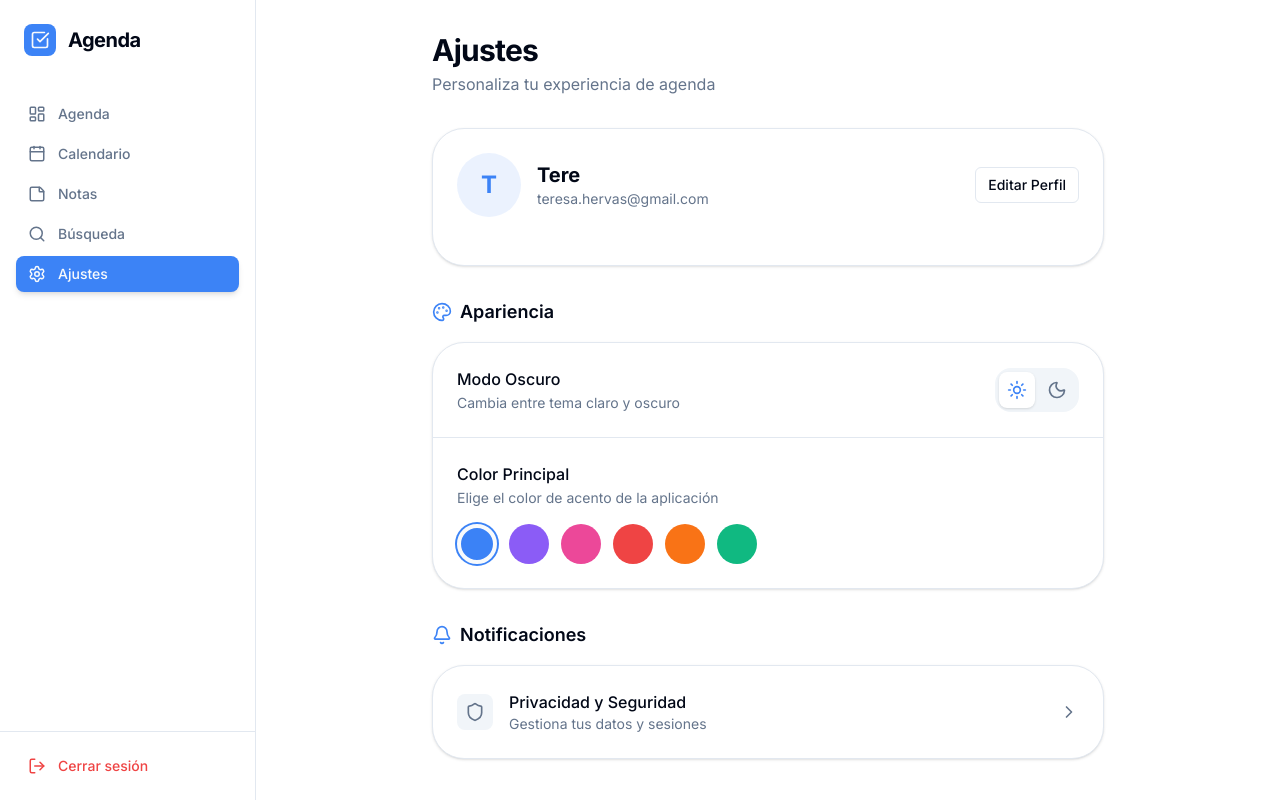
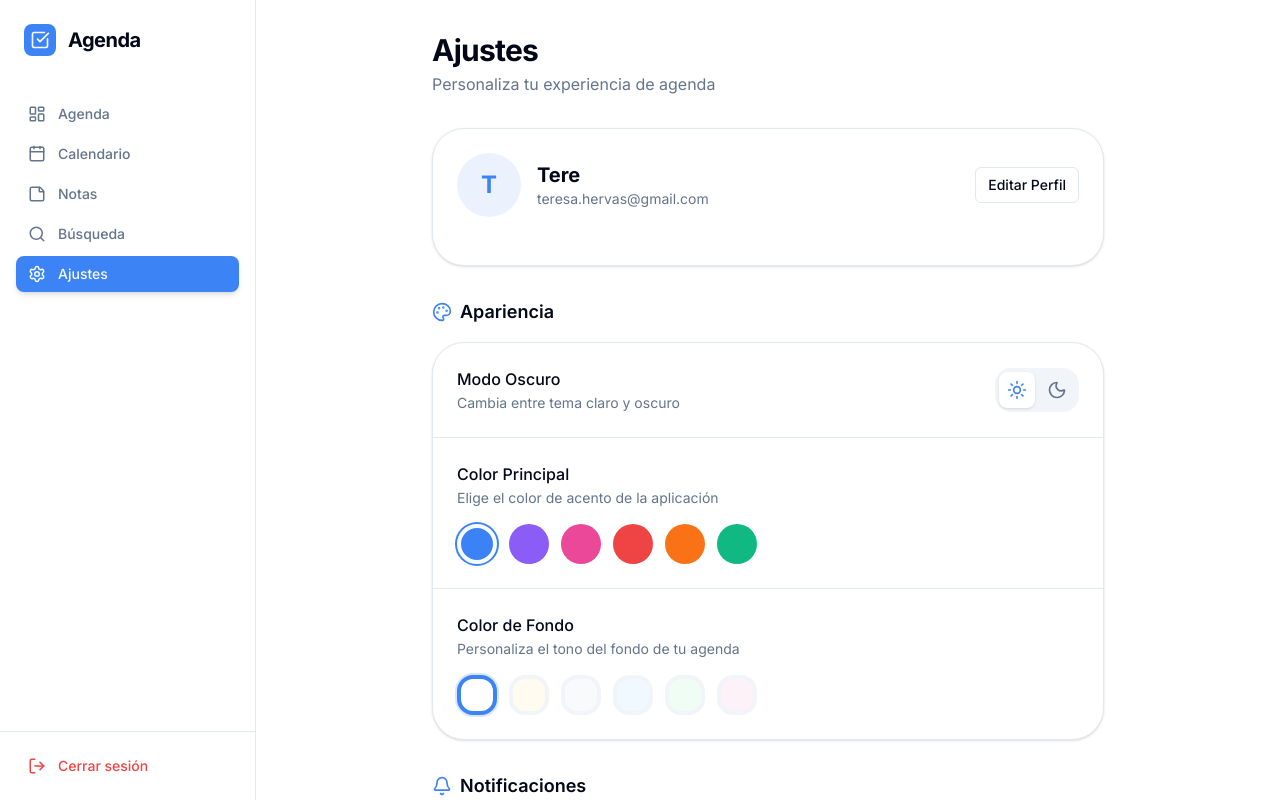
Before and after one commit to teresahervas/agendapersonal, a Next.js app: page /settings in a window 1280 px wide. Shown: the top 802 px of the page. Built offline with nearby package versions, Linux system fonts and the light colour scheme; no server answers.

Commit message:
Feat: added logout, optional task time, and custom background colors

```diff
--- a/src/app/globals.css
+++ b/src/app/globals.css
@@ -77,7 +77,8 @@
     @apply border-border;
   }
   body {
-    @apply bg-background text-foreground;
+    background-color: var(--bg-custom, hsl(var(--background)));
+    @apply text-foreground;
     font-feature-settings: "rlig" 1, "calt" 1;
   }
 }
--- a/src/app/settings/page.tsx
+++ b/src/app/settings/page.tsx
@@ -15,8 +15,17 @@ const colors = [
   { name: 'Esmeralda', value: '#10b981' },
 ]
 
+const bgColors = [
+  { name: 'Blanco', value: '#ffffff' },
+  { name: 'Crema', value: '#fffbf0' },
+  { name: 'Gris', value: '#f8fafc' },
+  { name: 'Azul Pálido', value: '#f0f9ff' },
+  { name: 'Verde Pálido', value: '#f0fdf4' },
+  { name: 'Rosa Pálido', value: '#fdf2f8' },
+]
+
 export default function SettingsPage() {
-  const { theme, setTheme, primaryColor, setPrimaryColor } = useAppStore()
+  const { theme, setTheme, primaryColor, setPrimaryColor, bgColor, setBgColor } = useAppStore()
   const supabase = createClient()
 
   const updateProfile = async (updates: any) => {
@@ -37,6 +46,11 @@ export default function SettingsPage() {
   const handleSetColor = (color: string) => {
     setPrimaryColor(color)
     updateProfile({ primary_color: color })
+  }
+
+  const handleSetBgColor = (color: string) => {
+    setBgColor(color)
+    updateProfile({ bg_color: color })
   }
 
   return (
@@ -117,6 +131,28 @@ export default function SettingsPage() {
               ))}
             </div>
           </div>
+
+          {/* Background Color */}
+          <div className="p-6">
+            <div className="space-y-0.5 mb-4">
+              <p className="font-medium">Color de Fondo</p>
+              <p className="text-sm text-muted-foreground">Personaliza el tono del fondo de tu agenda</p>
+            </div>
+            <div className="flex flex-wrap gap-3">
+              {bgColors.map((color) => (
+                <button
+                  key={color.value}
+                  onClick={() => handleSetBgColor(color.value)}
+                  className={cn(
+                    "w-10 h-10 rounded-xl border-4 transition-all hover:scale-110",
+                    bgColor === color.value ? "border-primary ring-2 ring-primary/20" : "border-muted"
+                  )}
+                  style={{ backgroundColor: color.value }}
+                  title={color.name}
+                />
+              ))}
+            </div>
+          </div>
         </div>
       </section>
 
--- a/src/components/Sidebar.tsx
+++ b/src/components/Sidebar.tsx
@@ -13,6 +13,8 @@ import {
   LogOut
 } from 'lucide-react'
 import { cn } from './ui/Button'
+import { createClient } from '@/utils/supabase/client'
+import { useRouter } from 'next/navigation'
 
 const navItems = [
   { name: 'Agenda', href: '/', icon: LayoutDashboard },
@@ -24,6 +26,14 @@ const navItems = [
 
 export function Sidebar() {
   const pathname = usePathname()
+  const router = useRouter()
+  const supabase = createClient()
+
+  const handleLogout = async () => {
+    await supabase.auth.signOut()
+    router.push('/login')
+    router.refresh()
+  }
 
   return (
     <aside className="w-64 h-screen border-r bg-card flex flex-col fixed left-0 top-0 transition-all duration-300">
@@ -58,7 +68,7 @@ export function Sidebar() {
       <div className="p-4 border-t">
         <button
           className="flex items-center gap-3 px-3 py-2 w-full rounded-lg text-sm font-medium text-destructive hover:bg-destructive/10 transition-all"
-          onClick={() => {/* TODO: Sign out */}}
+          onClick={handleLogout}
         >
           <LogOut size={18} />
           Cerrar sesión
--- a/src/components/TaskModal.tsx
+++ b/src/components/TaskModal.tsx
@@ -18,11 +18,14 @@ export function TaskModal({ isOpen, onClose, onSave }: TaskModalProps) {
   const [description, setDescription] = useState('')
   const [date, setDate] = useState(new Date().toISOString().split('T')[0])
   const [time, setTime] = useState('12:00')
+  const [includeTime, setIncludeTime] = useState(false)
   const [attachmentUrl, setAttachmentUrl] = useState<string | undefined>()
 
   const handleSave = () => {
     if (!title) return
-    const due_date = date ? new Date(`${date}T${time}`).toISOString() : null
+    const due_date = date
+      ? (includeTime ? new Date(`${date}T${time}`).toISOString() : new Date(`${date}T00:00:00`).toISOString())
+      : null
     onSave({ title, due_date, description, attachment_url: attachmentUrl })
     setTitle('')
     setDescription('')
@@ -73,6 +76,7 @@ export function TaskModal({ isOpen, onClose, onSave }: TaskModalProps) {
                 </div>
 
                 {/* Date & Time */}
+                <div className="space-y-4">
                   <div className="grid grid-cols-2 gap-4">
                     <div className="space-y-2">
                       <label className="text-xs font-bold uppercase tracking-wider text-muted-foreground flex items-center gap-2">
@@ -85,16 +89,31 @@ export function TaskModal({ isOpen, onClose, onSave }: TaskModalProps) {
                         onChange={(e) => setDate(e.target.value)}
                       />
                     </div>
-                  <div className="space-y-2">
+                    <div className={cn("space-y-2 transition-opacity", !includeTime && "opacity-50")}>
                       <label className="text-xs font-bold uppercase tracking-wider text-muted-foreground flex items-center gap-2">
                         <Clock size={14} /> Hora
                       </label>
                       <input
                         type="time"
+                        disabled={!includeTime}
                         className="w-full bg-muted/50 border rounded-xl p-3 text-sm focus:outline-none focus:ring-2 focus:ring-primary/20 transition-all"
                         value={time}
                         onChange={(e) => setTime(e.target.value)}
                       />
+                    </div>
+                  </div>
+
+                  <div className="flex items-center gap-2 cursor-pointer" onClick={() => setIncludeTime(!includeTime)}>
+                    <div className={cn(
+                      "w-10 h-5 rounded-full relative transition-colors",
+                      includeTime ? "bg-primary" : "bg-muted"
+                    )}>
+                      <div className={cn(
+                        "absolute top-1 left-1 w-3 h-3 rounded-full bg-white transition-transform",
+                        includeTime && "translate-x-5"
+                      )} />
+                    </div>
+                    <span className="text-sm font-medium">Incluir hora específica</span>
                   </div>
                 </div>
 
--- a/src/components/ThemeProvider.tsx
+++ b/src/components/ThemeProvider.tsx
@@ -4,13 +4,20 @@ import React, { useEffect } from 'react'
 import { useAppStore } from '@/store/useAppStore'
 
 export function ThemeProvider({ children }: { children: React.ReactNode }) {
-  const { theme, primaryColor } = useAppStore()
+  const { theme, primaryColor, bgColor } = useAppStore()
 
   useEffect(() => {
     // Apply theme
     const root = window.document.documentElement
     root.classList.remove('light', 'dark')
     root.classList.add(theme)
+
+    // Apply background color
+    root.style.setProperty('--background-hex', bgColor)
+    // Convert to HSL for the --background variable if needed,
+    // but for background-color we can just use the hex directly or map it.
+    // Let's create a custom variable --bg-custom
+    root.style.setProperty('--bg-custom', bgColor)
 
     // Apply primary color
     // We need to convert hex to HSL for the CSS variables
--- a/src/store/useAppStore.ts
+++ b/src/store/useAppStore.ts
@@ -4,10 +4,12 @@ import { persist, createJSONStorage } from 'zustand/middleware'
 interface AppState {
   theme: 'light' | 'dark'
   primaryColor: string
+  bgColor: string
   selectedDate: Date
   viewMode: 'day' | 'week'
   setTheme: (theme: 'light' | 'dark') => void
   setPrimaryColor: (color: string) => void
+  setBgColor: (color: string) => void
   setSelectedDate: (date: Date) => void
   setViewMode: (mode: 'day' | 'week') => void
 }
@@ -17,10 +19,12 @@ export const useAppStore = create<AppState>()(
     (set) => ({
       theme: 'light',
       primaryColor: '#3b82f6',
+      bgColor: '#ffffff',
       selectedDate: new Date(),
       viewMode: 'day',
       setTheme: (theme) => set({ theme }),
       setPrimaryColor: (primaryColor) => set({ primaryColor }),
+      setBgColor: (bgColor) => set({ bgColor }),
       setSelectedDate: (selectedDate) => set({ selectedDate }),
       setViewMode: (viewMode) => set({ viewMode }),
     }),
```
Also changed, not shown: 1 other file (tests, documents, lock files or other folders). Lines whose indentation alone changed are shown as unchanged.
